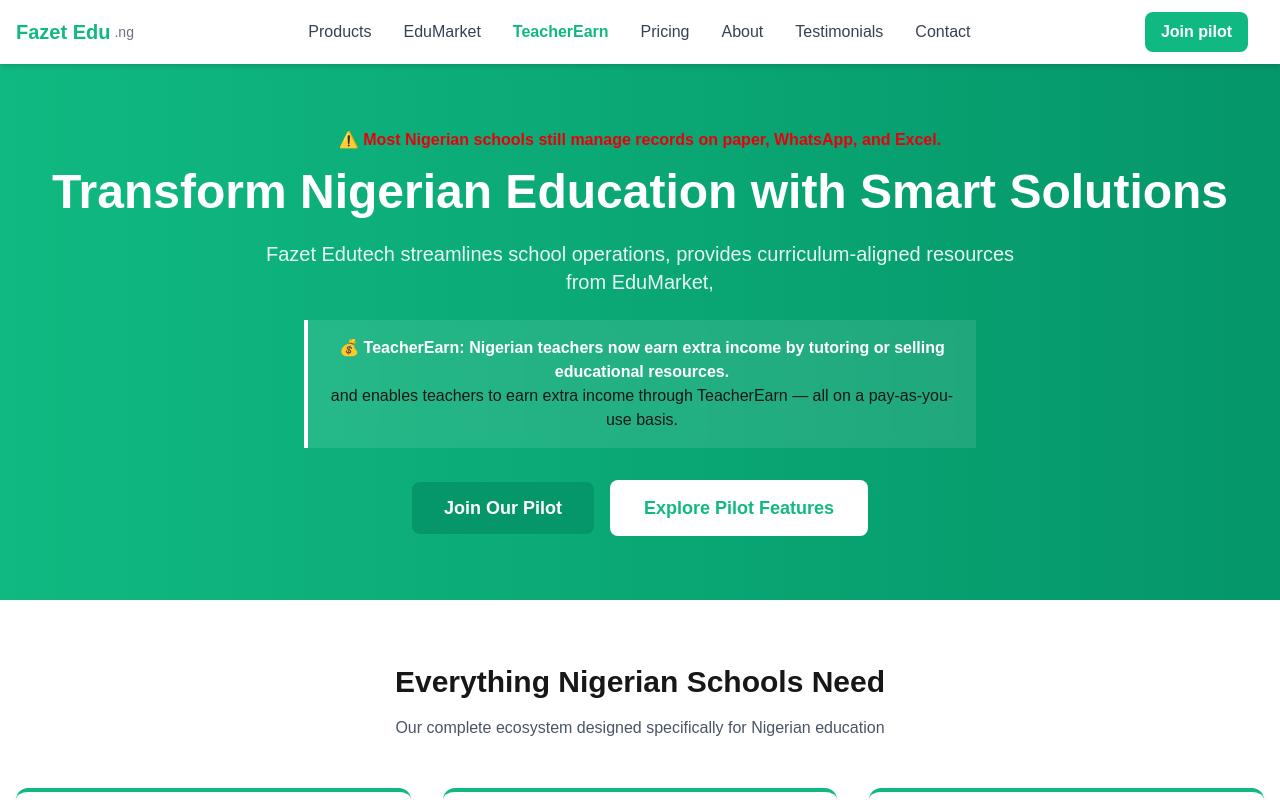
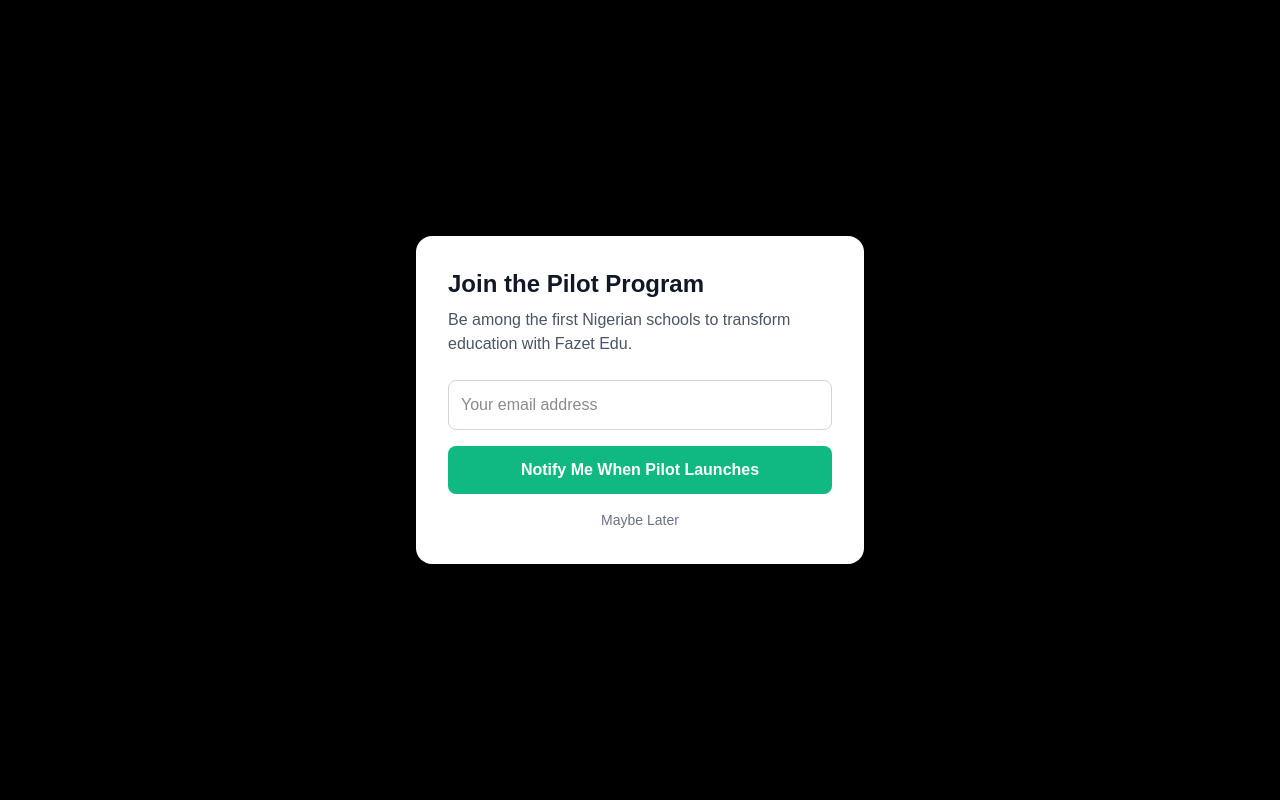
Before and after one commit to fazetdev/fazetedu, a Next.js app: page / in a window 1280 px wide. Both pictures are taken after a click on the button "Join pilot". Shown: the top 800 px of the page. Built offline with nearby package versions, Linux system fonts and the light colour scheme.

Commit message:
Added pilot modal to navbar button

```diff
--- a/app/components/Navbar.tsx
+++ b/app/components/Navbar.tsx
@@ -5,13 +5,34 @@
 
 export default function Navbar() {
   const [isOpen, setIsOpen] = useState(false)
+  const [showPilotModal, setShowPilotModal] = useState(false)
+  const [email, setEmail] = useState('')
+  const [submitted, setSubmitted] = useState(false)
+
+  const handleJoinPilot = () => {
+    setShowPilotModal(true)
+    setIsOpen(false) // Close mobile menu if open
+  }
+
+  const handleSubmit = (e: React.FormEvent) => {
+    e.preventDefault()
+    console.log('Email collected:', email)
+    setSubmitted(true)
+
+    setTimeout(() => {
+      setShowPilotModal(false)
+      setSubmitted(false)
+      setEmail('')
+    }, 3000)
+  }
 
   return (
+    <>
       <nav className="bg-white shadow-md relative">
         <div className="container mx-auto px-4 py-3">
           <div className="flex justify-between items-center">
 
-          {/* Logo - ONLY CHANGE: blue to green */}
+            {/* Logo */}
             <Link href="/" className="flex items-center">
               <span className="text-[#10B981] font-bold text-xl">Fazet Edu</span>
               <span className="text-gray-500 text-sm ml-1">.ng</span>
@@ -22,31 +43,24 @@
               <Link href="/products" className="text-gray-700 hover:text-[#10B981]">
                 Products
               </Link>
-
               <Link href="/edumarket" className="text-gray-700 hover:text-[#10B981]">
                 EduMarket
               </Link>
-
-            {/* TeacherEarn - KEPT GREEN but using brand green */}
               <Link
                 href="/teacherearn"
                 className="text-[#10B981] font-bold hover:text-[#059669]"
               >
                 TeacherEarn
               </Link>
-
               <Link href="/pricing" className="text-gray-700 hover:text-[#10B981]">
                 Pricing
               </Link>
-
               <Link href="/about" className="text-gray-700 hover:text-[#10B981]">
                 About
               </Link>
-
               <Link href="/testimonials" className="text-gray-700 hover:text-[#10B981]">
                 Testimonials
               </Link>
-
               <Link href="/contact" className="text-gray-700 hover:text-[#10B981]">
                 Contact
               </Link>
@@ -54,8 +68,10 @@
 
             {/* Right Side */}
             <div className="flex items-center space-x-4">
-            {/* ONLY CHANGE: green-600 to brand green */}
-            <button className="hidden sm:block bg-[#10B981] text-white px-4 py-2 rounded-lg font-bold hover:bg-[#059669]">
+              <button
+                onClick={handleJoinPilot}
+                className="hidden sm:block bg-[#10B981] text-white px-4 py-2 rounded-lg font-bold hover:bg-[#059669]"
+              >
                 Join pilot
               </button>
 
@@ -96,41 +112,87 @@
               <Link href="/products" className="block text-gray-700 hover:text-[#10B981]">
                 Products
               </Link>
-
               <Link href="/edumarket" className="block text-gray-700 hover:text-[#10B981]">
                 EduMarket
               </Link>
-
               <Link
                 href="/teacherearn"
                 className="block text-[#10B981] font-bold hover:text-[#059669]"
               >
                 ✨ TeacherEarn
               </Link>
-
               <Link href="/pricing" className="block text-gray-700 hover:text-[#10B981]">
                 Pricing
               </Link>
-
               <Link href="/about" className="block text-gray-700 hover:text-[#10B981]">
                 About
               </Link>
-
               <Link href="/testimonials" className="block text-gray-700 hover:text-[#10B981]">
                 Testimonials
               </Link>
-
               <Link href="/contact" className="block text-gray-700 hover:text-[#10B981]">
                 Contact
               </Link>
-
-            {/* ONLY CHANGE: green-600 to brand green */}
-            <button className="w-full mt-2 bg-[#10B981] text-white px-4 py-2 rounded-lg font-bold hover:bg-[#059669] sm:hidden">
+              <button
+                onClick={handleJoinPilot}
+                className="w-full mt-2 bg-[#10B981] text-white px-4 py-2 rounded-lg font-bold hover:bg-[#059669] sm:hidden"
+              >
                 Join pilot
               </button>
             </div>
           )}
         </div>
       </nav>
+
+      {/* Modal - same as Hero */}
+      {showPilotModal && (
+        <div className="fixed inset-0 bg-black bg-opacity-50 flex items-center justify-center p-4 z-50">
+          <div className="bg-white rounded-2xl max-w-md w-full p-8">
+            {!submitted ? (
+              <>
+                <h3 className="text-2xl font-bold text-gray-900 mb-2">
+                  Join the Pilot Program
+                </h3>
+                <p className="text-gray-600 mb-6">
+                  Be among the first Nigerian schools to transform education with Fazet Edu.
+                </p>
+                <form onSubmit={handleSubmit}>
+                  <input
+                    type="email"
+                    placeholder="Your email address"
+                    value={email}
+                    onChange={(e) => setEmail(e.target.value)}
+                    className="w-full border border-gray-300 rounded-lg p-3 mb-4 focus:ring-2 focus:ring-[#10B981] focus:border-[#10B981] outline-none"
+                    required
+                  />
+                  <button
+                    type="submit"
+                    className="w-full bg-[#10B981] text-white font-bold py-3 rounded-lg hover:bg-[#059669] transition-colors"
+                  >
+                    Notify Me When Pilot Launches
+                  </button>
+                </form>
+                <button
+                  onClick={() => setShowPilotModal(false)}
+                  className="w-full text-gray-500 text-sm mt-4 hover:text-gray-700"
+                >
+                  Maybe Later
+                </button>
+              </>
+            ) : (
+              <div className="text-center py-6">
+                <div className="text-5xl mb-4">🎉</div>
+                <h3 className="text-xl font-bold text-gray-900 mb-2">
+                  You're on the list!
+                </h3>
+                <p className="text-gray-600">
+                  We'll notify you when the pilot program launches.
+                </p>
+              </div>
+            )}
+          </div>
+        </div>
+      )}
+    </>
   )
 }
```
Lines whose indentation alone changed are shown as unchanged.
